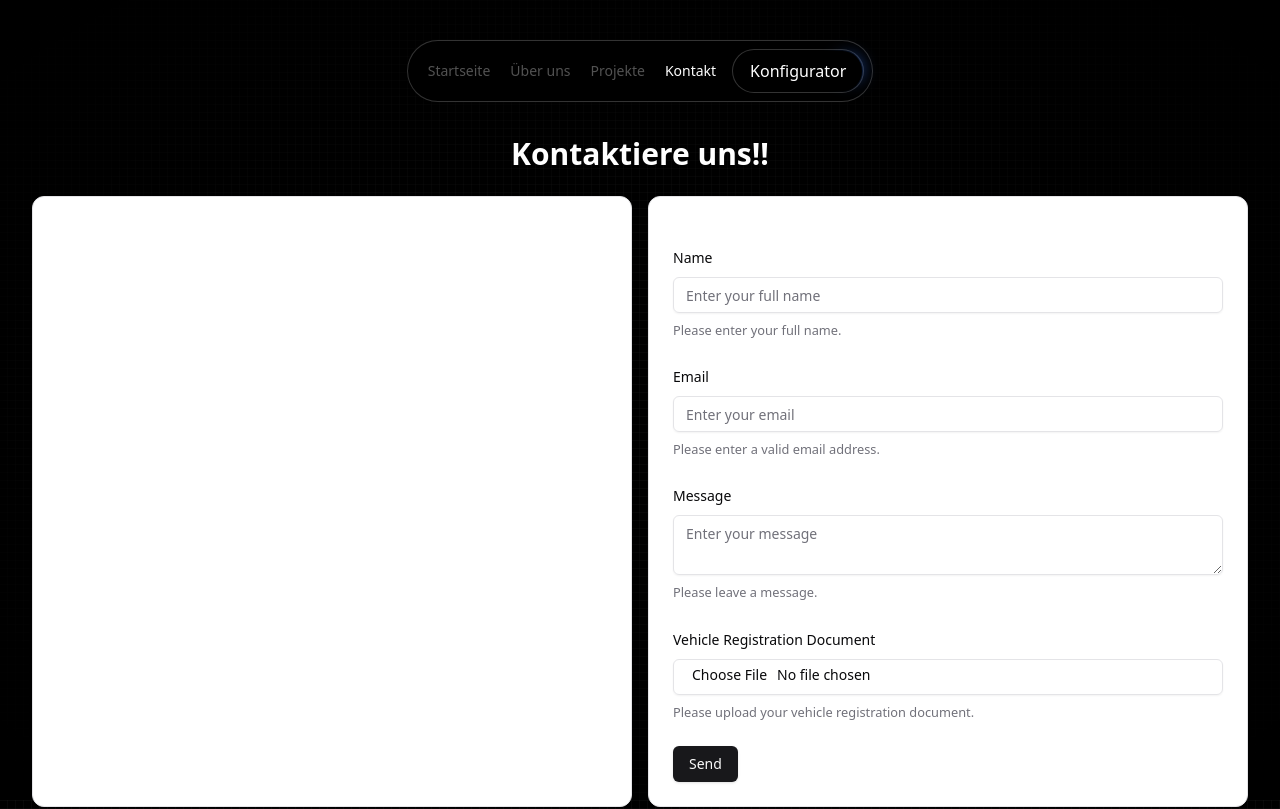
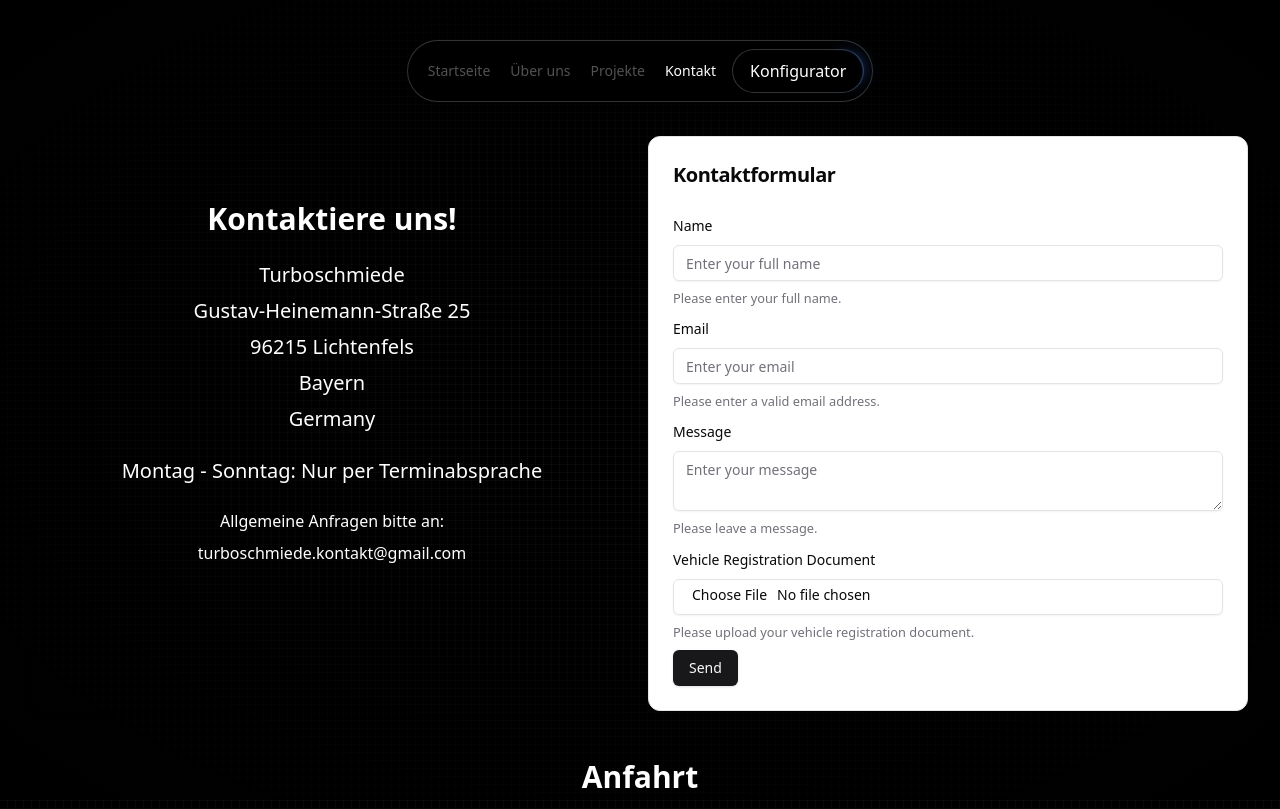
Before and after one commit to nofiedler/turboschmie.de, a Next.js app: page /contact in a window 1280 px wide. Shown: the top 809 px of the page. Built offline with nearby package versions, Linux system fonts and the light colour scheme; what tailwindcss-highlights would draw is missing.

Commit message:
updated tuning_configurator - tuning data view

```diff
--- a/app/contact/page.tsx
+++ b/app/contact/page.tsx
@@ -10,18 +10,47 @@ export default function Contact() {
     <div className="flex flex-col items-center md:pt-28">
       <div className="container mx-auto">
         <div className="pt-6">
-          <h1 className="text-3xl font-bold mb-6 text-center text-white">
-            Kontaktiere uns!!
-          </h1>
           <div className="grid grid-cols-1 md:grid-cols-2 gap-4">
-            <Card className="mb-6">
+            <Card className="mb-6 bg-transparent border-transparent">
               <CardHeader>
                 <CardTitle className="text-xl font-semibold"></CardTitle>
               </CardHeader>
-              <CardContent></CardContent>
+              <CardContent>
+                <div className="text-white flex items-center justify-center p-4">
+                  <div className="max-w-2xl w-full space-y-6 text-center">
+                    <h1 className="text-3xl font-bold">
+                      Kontaktiere uns!
+                    </h1>
+
+                    <div className="space-y-2">
+                      <p className="text-xl">Turboschmiede</p>
+                      <p className="text-xl">Gustav-Heinemann-Straße 25</p>
+                      <p className="text-xl">96215 Lichtenfels</p>
+                      <p className="text-xl">Bayern</p>
+                      <p className="text-xl">Germany</p>
+                    </div>
+
+                    <div>
+                      <p className="text-xl">
+                        Montag - Sonntag: Nur per Terminabsprache
+                      </p>
+                    </div>
+
+                    <div className="space-y-4">
+                      <div className="space-y-2">
+                        <p>Allgemeine Anfragen bitte an:</p>
+                        <p>turboschmiede.kontakt@gmail.com</p>
+                      </div>
+                    </div>
+                  </div>
+                </div>
+              </CardContent>
             </Card>
             <ContactForm />
           </div>
+          <h1 className="pt-6 text-3xl font-bold mb-6 text-center text-white">
+            Anfahrt
+          </h1>
           <MapView />
         </div>
       </div>
--- a/components/ui/contact_form.tsx
+++ b/components/ui/contact_form.tsx
@@ -73,11 +73,11 @@ export function ContactForm() {
   return (
     <Card className="mb-6">
       <CardHeader>
-        <CardTitle className="text-xl font-semibold"></CardTitle>
+        <CardTitle className="text-xl font-semibold">Kontaktformular</CardTitle>
       </CardHeader>
       <CardContent>
         <Form {...form}>
-          <form onSubmit={form.handleSubmit(onSubmit)} className="space-y-6">
+          <form onSubmit={form.handleSubmit(onSubmit)} className="mb:space-y-6 space-y-2">
             <FormField
               control={form.control}
               name="name"
--- a/components/ui/map_view.tsx
+++ b/components/ui/map_view.tsx
@@ -6,9 +6,6 @@ export const MapView = () => {
 
   return (
     <div className="w-full">
-      <h1 className="text-3xl font-bold mb-6 text-center text-white">
-        Anfahrt
-      </h1>
       <iframe
         className="w-full h-[450px] border-0"
         loading="lazy"
```
